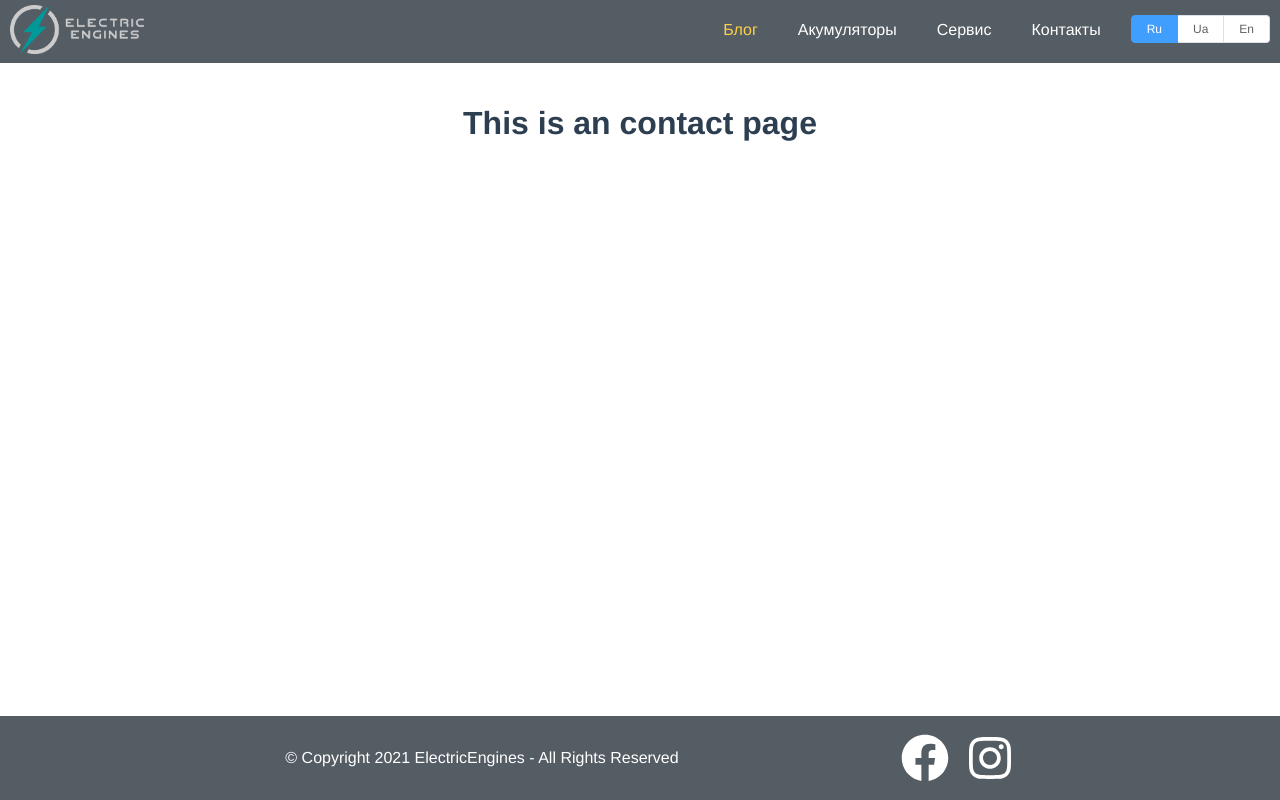
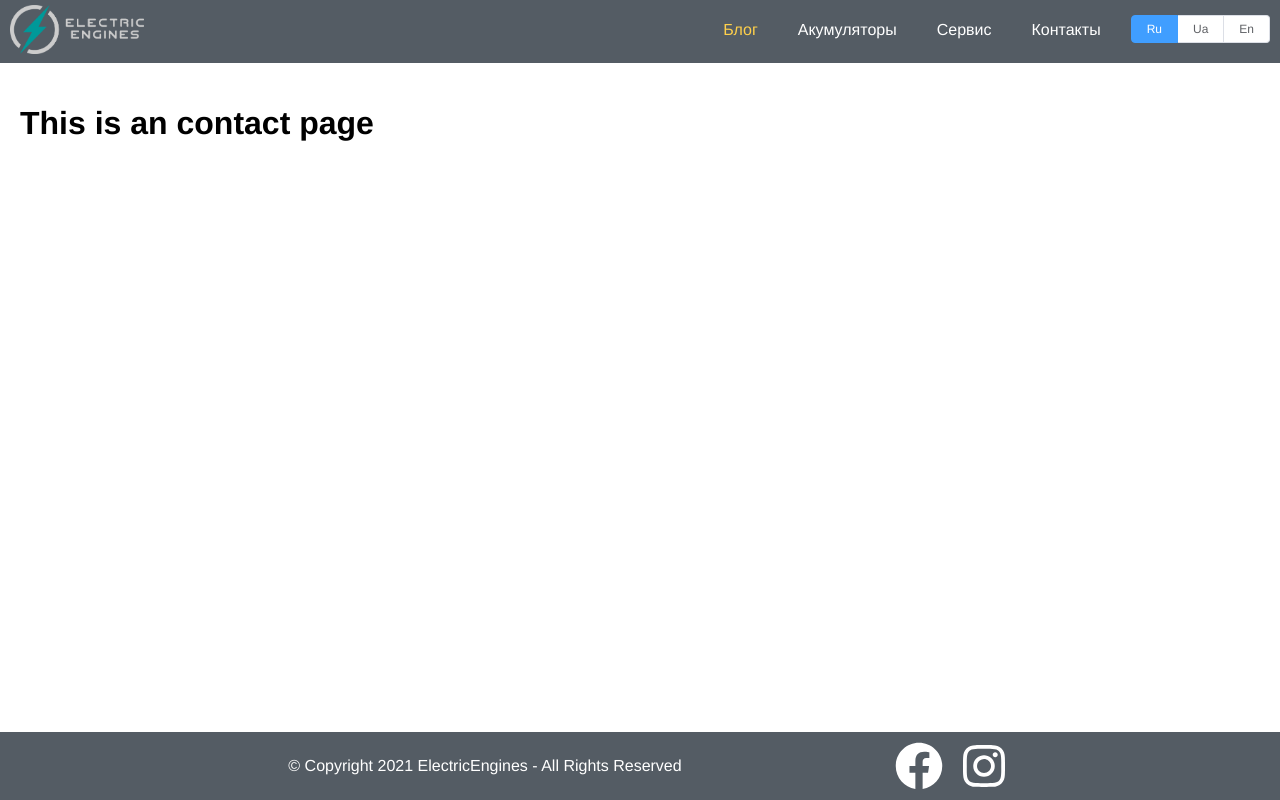
Before and after one commit to DmytroPetrenko/EENotCompiled, a Vue app: page /contact in a window 1280 px wide. Built offline with nearby package versions, Linux system fonts and the light colour scheme.

Commit message:
footer problems fixed

```diff
--- a/src/App.vue
+++ b/src/App.vue
@@ -22,4 +22,8 @@ export default {
 }
 </script>
 
-<style lang="scss" scoped></style>
+<style lang="scss" scoped>
+.el-main {
+	flex: 1 0 auto;
+}
+</style>
--- a/src/assets/style/style.scss
+++ b/src/assets/style/style.scss
@@ -8,12 +8,6 @@ body,
 	font-family: "Avenir", Helvetica, Arial, sans-serif;
 	-webkit-font-smoothing: antialiased;
 	-moz-osx-font-smoothing: grayscale;
-	text-align: center;
-	color: #2c3e50;
 	display: flex;
 	flex-direction: column;
 }
-
-.el-main {
-	flex: 1 0 auto;
-}
--- a/src/components/layout/FooterComponent.vue
+++ b/src/components/layout/FooterComponent.vue
@@ -29,9 +29,9 @@ export default class HeaderComponent extends Vue {
 
 <style lang="scss" scoped>
 .el-footer {
+	flex-shrink: 0;
+	text-align: center;
 	background-color: #545c64;
-	flex-shrink: 0;
-	padding: 0.5rem;
 	color: white;
 	a {
 		text-decoration: none;
--- a/src/views/Home.vue
+++ b/src/views/Home.vue
@@ -1,14 +1,21 @@
 <template>
-  <div class="home">
-
-  </div>
+	<div class="home">
+		<div class="elfsight-app-0b842362-4c2a-4913-aae5-b20594c8c9ae"></div>
+	</div>
 </template>
 
 <script lang="ts">
-import { Component, Vue } from "vue-property-decorator";
+import { Component, Vue } from "vue-property-decorator"
 
 @Component({
-  components: {}
+	components: {},
 })
-export default class Home extends Vue {}
+export default class Home extends Vue {
+	mounted() {
+		const fbScript = document.createElement("script")
+		fbScript.setAttribute("src", "https://apps.elfsight.com/p/platform.js")
+		fbScript.setAttribute("defer", "")
+		document.head.appendChild(fbScript)
+	}
+}
 </script>
```
